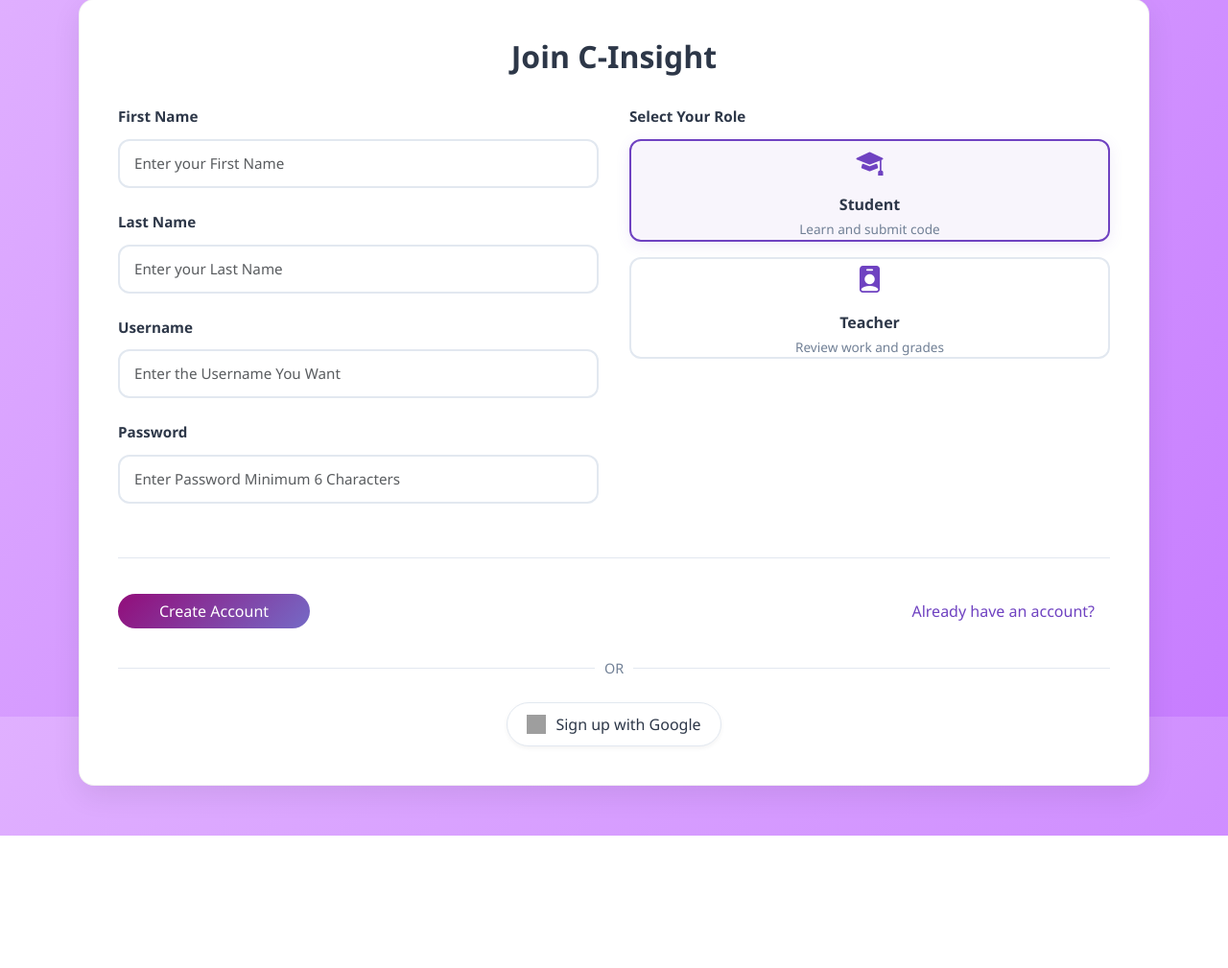
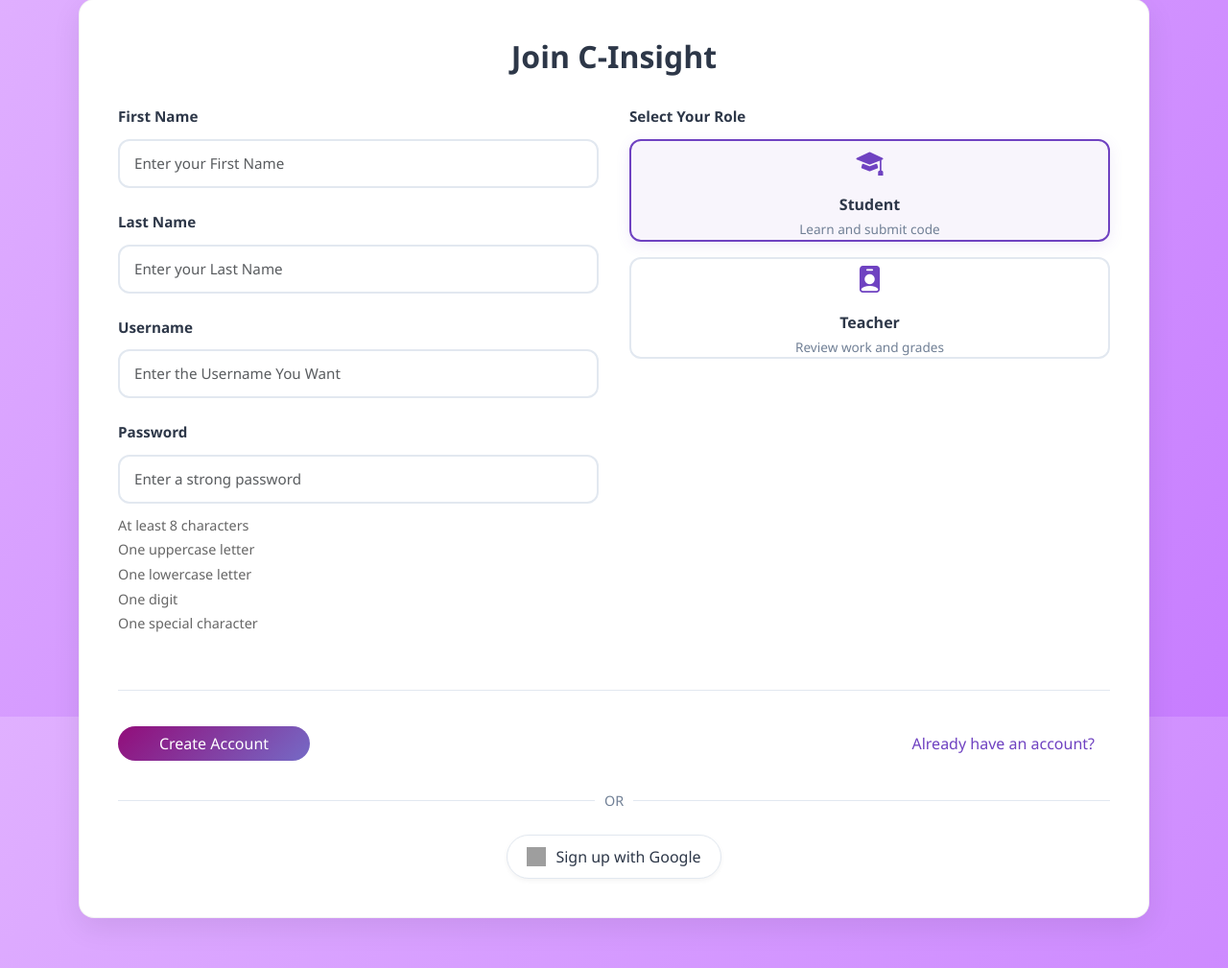
Before and after one commit to Zeninso/c-insight, a Flask app: page /register in a window 1280 px wide. Shown: the part 53-1062 px from the top of the page at 96% size. Before the commit the page ends 924 px from the top, so only its background shows below. Run offline with Flask 3, Linux system fonts and the light colour scheme; some libraries are stand-ins or nearby versions; grey boxes are pictures that could not be loaded.

Commit message:
I IMPROVE THE REGISTRATION

```diff
--- a/app/templates/register.html
+++ b/app/templates/register.html
@@ -5,6 +5,33 @@
     <meta name="viewport" content="width=device-width, initial-scale=1.0"/>
     <title>Register - C-Insight</title>
     <link rel="stylesheet" href="{{ url_for('static', filename='css/register.css') }}">
+    <style>
+        .password-strength {
+            margin-top: 10px;
+        }
+        .password-requirements {
+            list-style: none;
+            padding: 0;
+            margin: 0;
+        }
+        .requirement {
+            padding: 2px 0;
+            font-size: 0.9em;
+            color: #666;
+        }
+        .requirement.met {
+            color: #28a745;
+        }
+        .requirement.met::before {
+            content: '✓ ';
+        }
+        .requirement.not-met {
+            color: #dc3545;
+        }
+        .requirement.not-met::before {
+            content: '✗ ';
+        }
+    </style>
 
 </head>
 <body>
@@ -31,7 +58,16 @@
 
                     <div class="form-group">
                         <label class="form-label">Password</label>
-                        <input type="password" name="password" class="form-control" required placeholder="Enter Password Minimum 6 Characters" required minlength="6"/>
+                        <input type="password" name="password" class="form-control" required placeholder="Enter a strong password" required minlength="8"/>
+                        <div id="password-strength" class="password-strength">
+                            <ul class="password-requirements">
+                                <li id="length" class="requirement">At least 8 characters</li>
+                                <li id="uppercase" class="requirement">One uppercase letter</li>
+                                <li id="lowercase" class="requirement">One lowercase letter</li>
+                                <li id="digit" class="requirement">One digit</li>
+                                <li id="special" class="requirement">One special character</li>
+                            </ul>
+                        </div>
                     </div>
                 </div>
 
@@ -80,6 +116,28 @@
         </form>
     </div>
 
+    <script>
+        const passwordInput = document.querySelector('input[name="password"]');
+        const requirements = document.querySelectorAll('.requirement');
+
+        passwordInput.addEventListener('input', function() {
+            const password = this.value;
+
+            // Check each requirement
+            const lengthMet = password.length >= 8;
+            const uppercaseMet = /[A-Z]/.test(password);
+            const lowercaseMet = /[a-z]/.test(password);
+            const digitMet = /\d/.test(password);
+            const specialMet = /[!@#$%^&*(),.?":{}|<>]/.test(password);
+
+            // Update UI for each requirement
+            requirements[0].className = lengthMet ? 'requirement met' : 'requirement not-met';
+            requirements[1].className = uppercaseMet ? 'requirement met' : 'requirement not-met';
+            requirements[2].className = lowercaseMet ? 'requirement met' : 'requirement not-met';
+            requirements[3].className = digitMet ? 'requirement met' : 'requirement not-met';
+            requirements[4].className = specialMet ? 'requirement met' : 'requirement not-met';
+        });
+    </script>
 
 </body>
 </html>
--- a/routes/auth.py
+++ b/routes/auth.py
@@ -3,12 +3,35 @@ from werkzeug.security import generate_password_hash, check_password_hash
 from app import mysql
 from flask_dance.contrib.google import google
 import MySQLdb
+import re
 from .admin import add_admin_notification
 
 
 auth_bp = Blueprint('auth', __name__)
 teacher_bp = Blueprint('teacher', __name__)
 student_bp = Blueprint('student', __name__)
+
+def validate_password(password):
+    """
+    Validate password strength.
+    Requirements:
+    - At least 8 characters
+    - At least one uppercase letter
+    - At least one lowercase letter
+    - At least one digit
+    - At least one special character
+    """
+    if len(password) < 8:
+        return False, "Password must be at least 8 characters long."
+    if not re.search(r'[A-Z]', password):
+        return False, "Password must contain at least one uppercase letter."
+    if not re.search(r'[a-z]', password):
+        return False, "Password must contain at least one lowercase letter."
+    if not re.search(r'\d', password):
+        return False, "Password must contain at least one digit."
+    if not re.search(r'[!@#$%^&*(),.?":{}|<>]', password):
+        return False, "Password must contain at least one special character."
+    return True, "Password is valid."
 
 
 
@@ -81,6 +104,15 @@ def register():
         first_name = request.form['first_name']
         last_name = request.form['last_name']
         role = request.form['role']
+
+        # Validate password strength
+        is_valid, message = validate_password(password)
+        if not is_valid:
+            flash(message, 'error')
+            user = {
+                'theme': session.get('theme', 'light')
+            }
+            return render_template('register.html', user=user)
 
         hashed_password = generate_password_hash(password)
 
@@ -207,8 +239,10 @@ def google_register():
         role = request.form["role"]
         password = request.form.get("password")
 
-        if not password or len(password) < 6:
-            flash("Password must be at least 6 characters long.", "error")
+        # Validate password strength
+        is_valid, message = validate_password(password)
+        if not is_valid:
+            flash(message, "error")
             return render_template("google_register.html", data=data)
 
         hashed_password = generate_password_hash(password)
```
Also changed, not shown: app/templates/google_register.html (+37 -1 lines).
